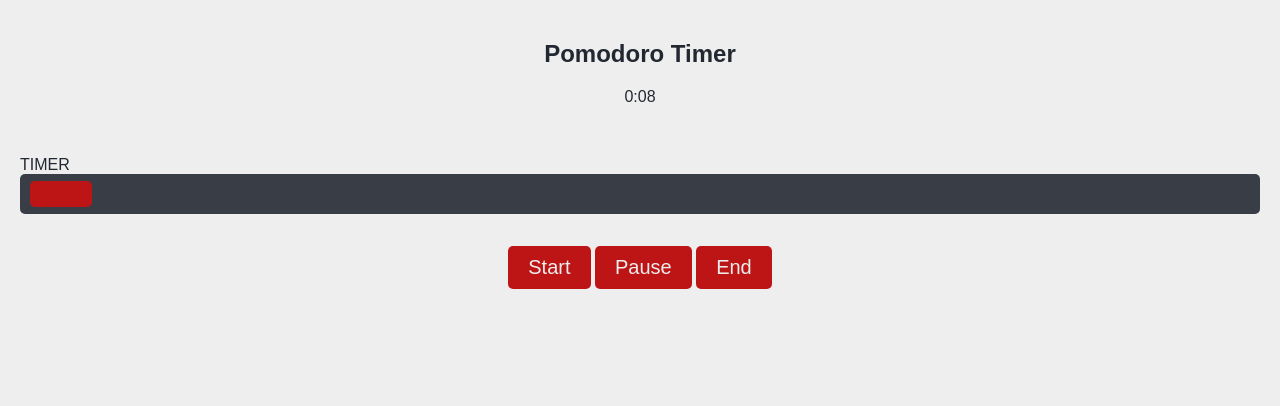
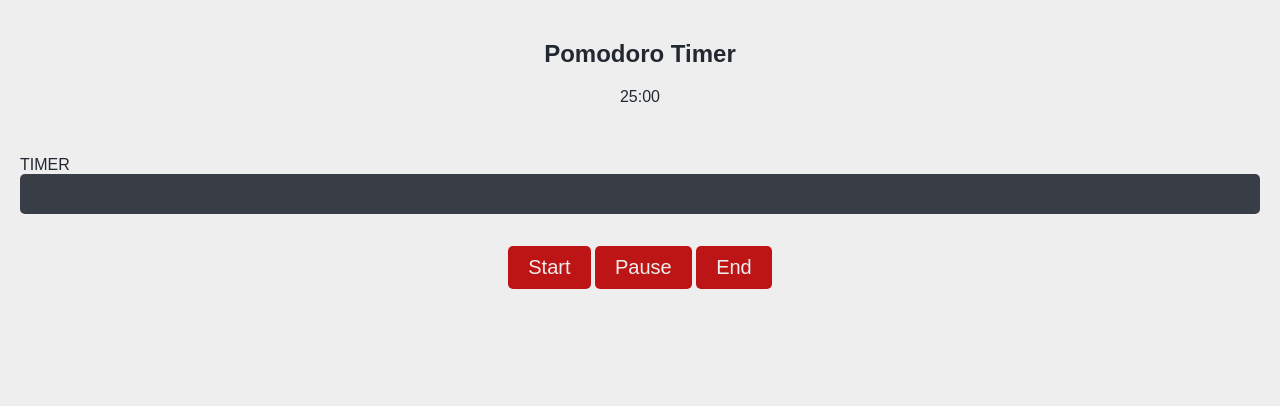
Before and after one commit to HonzaSik/DjangoWebsite, a Django app: page /timer/ in a window 1280 px wide. Shown: the part 75-481 px from the top of the page. Run offline with Django 4.2, Linux system fonts and the light colour scheme.

Commit message:
tumer and GUI changes

```diff
--- a/pomodoro/app/static/style.css
+++ b/pomodoro/app/static/style.css
@@ -128,17 +128,17 @@ main button:focus {
     transition: 0.3s;
 }
 
-.loadBar_fg {
+#loadBar_fg {
     position: relative;
-    width: 5%;
+    width: 98%;
     height: 66%;
     top: 17%;
-    left: 0.8%;
+    left: 1%;
     background-color: var(--accent-color);
     border-radius: 5px;
     margin: 0;
     padding: 0;
-    transition: 0.3s;
+    transition: 1s;
 }
 
 .loadBar_bg:hover .loadBar_fg{
--- a/pomodoro/app/static/timer.js
+++ b/pomodoro/app/static/timer.js
@@ -62,13 +62,16 @@ document.addEventListener('DOMContentLoaded', function() {
     let text = "Pomodoro Timer";
     let isPaused = true;
     let pause = false;
-    let remainingTime = 4 * 2; // 25 minutes
+    let remainingTime = 25 * 60; // 25 minutes
+    let pause_length = 5 * 60; // 5 minutes
+    let pomodoro_length = 25 * 60; // 25 minutes
 
     function updateTimerDisplay() {
         const minutes = Math.floor(remainingTime / 60);
         const seconds = remainingTime % 60;
         document.getElementById('text').textContent = text;
         document.getElementById('timer').textContent = `${minutes}:${seconds.toString().padStart(2, '0')}`;
+        barWidth();
     }
 
     function startTimer() {
@@ -139,6 +142,19 @@ document.addEventListener('DOMContentLoaded', function() {
         isPaused = true;
     }
 
+    //calculates bar width based in the time in %
+    function barWidth(){
+        let bar = document.getElementById('loadBar_fg');
+        let barWidth = 0;
+        if (pause){
+            barWidth = 98-((remainingTime / pause_length) * 98);
+        }
+        else{
+            barWidth = 98 - ((remainingTime / pomodoro_length) * 98);
+        }
+        bar.style.width = barWidth + '%';
+    }
+
     function endTimer() {
         clearInterval(timer);
         remainingTime = 25 * 60; // Reset to 25 minutes
@@ -148,7 +164,7 @@ document.addEventListener('DOMContentLoaded', function() {
 
     function startPause() {
         clearInterval(timer);
-        remainingTime = 20; // Reset to 5 minutes
+        remainingTime = 5 * 60; // Reset to 5 minutes
         updateTimerDisplay();
         isPaused = true;
         pause = true;
--- a/pomodoro/app/templates/timer.html
+++ b/pomodoro/app/templates/timer.html
@@ -23,7 +23,7 @@
     <div id="timer">25:00</div>
     <div class="loadBar_container">
         TIMER
-        <div class="loadBar_bg"><div class="loadBar_fg"></div></div>
+        <div class="loadBar_bg"><div id="loadBar_fg"></div></div>
     </div>
     <button id="startButton">Start</button>
     <button id="pauseButton">Pause</button>
```
Also changed, not shown: pomodoro/db.sqlite3.
